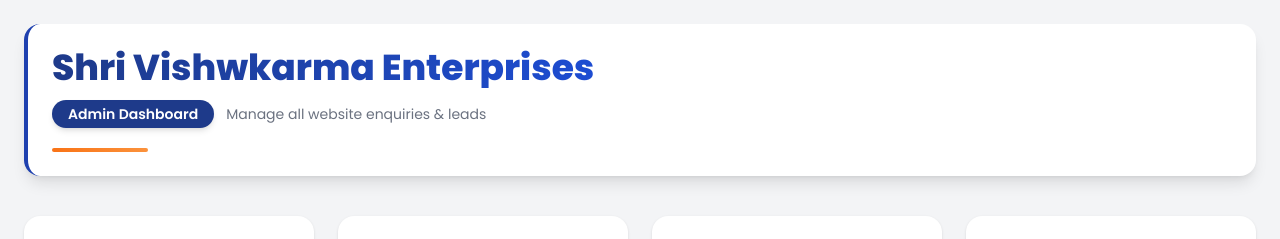
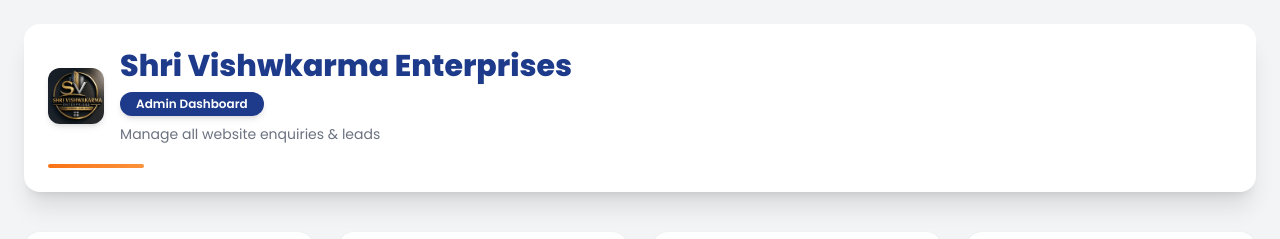
Before and after one commit to mega-bytes111/aluminium-enterprises, a React (Vite) app in the folder client/: page /admin in a window 1280 px wide. Shown: the top 239 px of the page. Built offline with nearby package versions, Linux system fonts and the light colour scheme; no server answers.

Commit message:
admin_page_logo

```diff
--- a/client/src/pages/Admin.jsx
+++ b/client/src/pages/Admin.jsx
@@ -46,7 +46,6 @@
     return value;
   };
 
-  // ✅ Dashboard Stats
   const totalLeads = quotes.length;
   const newLeads = quotes.filter((q) => q.status === "new").length;
   const contactedLeads = quotes.filter((q) => q.status === "contacted").length;
@@ -55,22 +54,32 @@
   return (
     <div className="min-h-screen bg-gray-100 p-6">
 
-      {/* ✅ PREMIUM HEADER */}
-      <div className="mb-10 bg-white p-6 rounded-2xl shadow-lg border-l-4 border-blue-800">
+      {/* ✅ PREMIUM HEADER WITH LOGO */}
+      <div className="mb-10 bg-white p-6 rounded-2xl shadow-xl hover:shadow-2xl transition-all duration-300">
 
-        <h1 className="text-3xl md:text-4xl font-extrabold bg-gradient-to-r from-blue-900 via-blue-700 to-blue-500 bg-clip-text text-transparent">
-          Shri Vishwkarma Enterprises
-        </h1>
+        <div className="flex items-center gap-4">
 
-        <div className="flex items-center gap-3 mt-3">
+          {/* ✅ Logo */}
+          <img
+            src="/images/logo.jpg"
+            alt="Shri Vishwkarma Enterprises"
+            className="h-14 w-auto rounded-xl shadow-md transition-all duration-300 hover:scale-105"
+          />
 
-          <span className="px-4 py-1 bg-blue-900 text-white text-sm font-semibold rounded-full shadow-md">
-            Admin Dashboard
-          </span>
+          {/* ✅ Title Section */}
+          <div>
+            <h1 className="text-2xl md:text-3xl font-extrabold text-blue-900">
+              Shri Vishwkarma Enterprises
+            </h1>
 
-          <span className="text-gray-500 text-sm hidden md:block">
-            Manage all website enquiries & leads
-          </span>
+            <span className="inline-block mt-2 px-4 py-1 bg-blue-900 text-white text-xs font-semibold rounded-full shadow-md">
+              Admin Dashboard
+            </span>
+
+            <p className="text-gray-500 text-sm mt-2 hidden md:block">
+              Manage all website enquiries & leads
+            </p>
+          </div>
 
         </div>
 
@@ -81,28 +90,28 @@
       {/* ✅ Stats Cards */}
       <div className="grid grid-cols-2 md:grid-cols-4 gap-6 mb-8">
 
-        <div className="bg-white p-5 rounded-2xl shadow hover:shadow-xl transition text-center">
+        <div className="bg-white p-5 rounded-2xl shadow hover:shadow-2xl transition text-center">
           <h2 className="text-3xl font-bold text-blue-900">
             {totalLeads}
           </h2>
           <p className="text-gray-500 text-sm mt-1">Total Leads</p>
         </div>
 
-        <div className="bg-white p-5 rounded-2xl shadow hover:shadow-xl transition text-center">
+        <div className="bg-white p-5 rounded-2xl shadow hover:shadow-2xl transition text-center">
           <h2 className="text-3xl font-bold text-yellow-500">
             {newLeads}
           </h2>
           <p className="text-gray-500 text-sm mt-1">New</p>
         </div>
 
-        <div className="bg-white p-5 rounded-2xl shadow hover:shadow-xl transition text-center">
+        <div className="bg-white p-5 rounded-2xl shadow hover:shadow-2xl transition text-center">
           <h2 className="text-3xl font-bold text-purple-500">
             {contactedLeads}
           </h2>
           <p className="text-gray-500 text-sm mt-1">Contacted</p>
         </div>
 
-        <div className="bg-white p-5 rounded-2xl shadow hover:shadow-xl transition text-center">
+        <div className="bg-white p-5 rounded-2xl shadow hover:shadow-2xl transition text-center">
           <h2 className="text-3xl font-bold text-green-600">
             {closedLeads}
           </h2>
@@ -112,7 +121,7 @@
       </div>
 
       {/* ✅ Table */}
-      <div className="overflow-x-auto bg-white rounded-2xl shadow-lg">
+      <div className="overflow-x-auto bg-white rounded-2xl shadow-xl hover:shadow-2xl transition">
         <table className="min-w-full text-sm text-left">
           <thead className="bg-blue-900 text-white">
             <tr>
```
